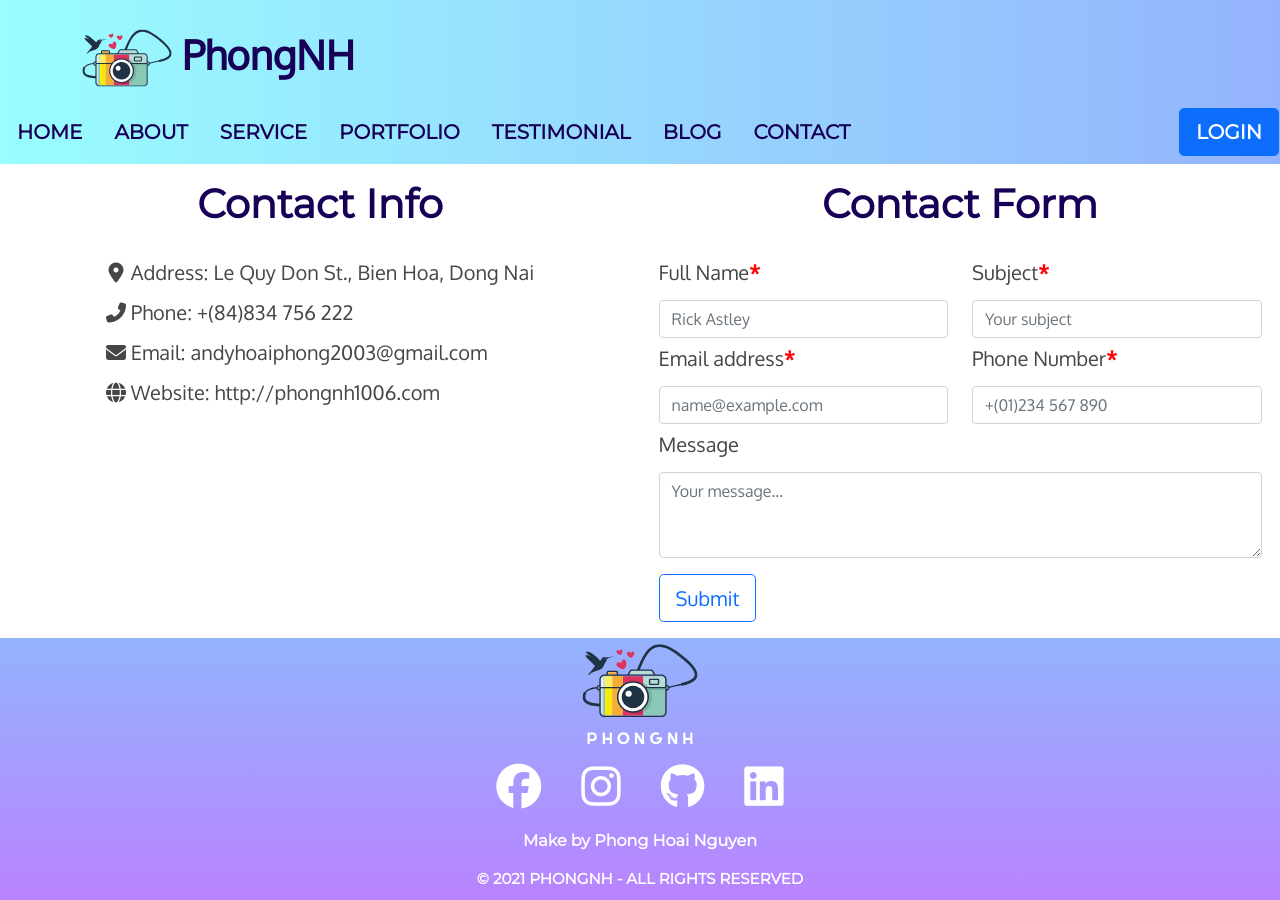
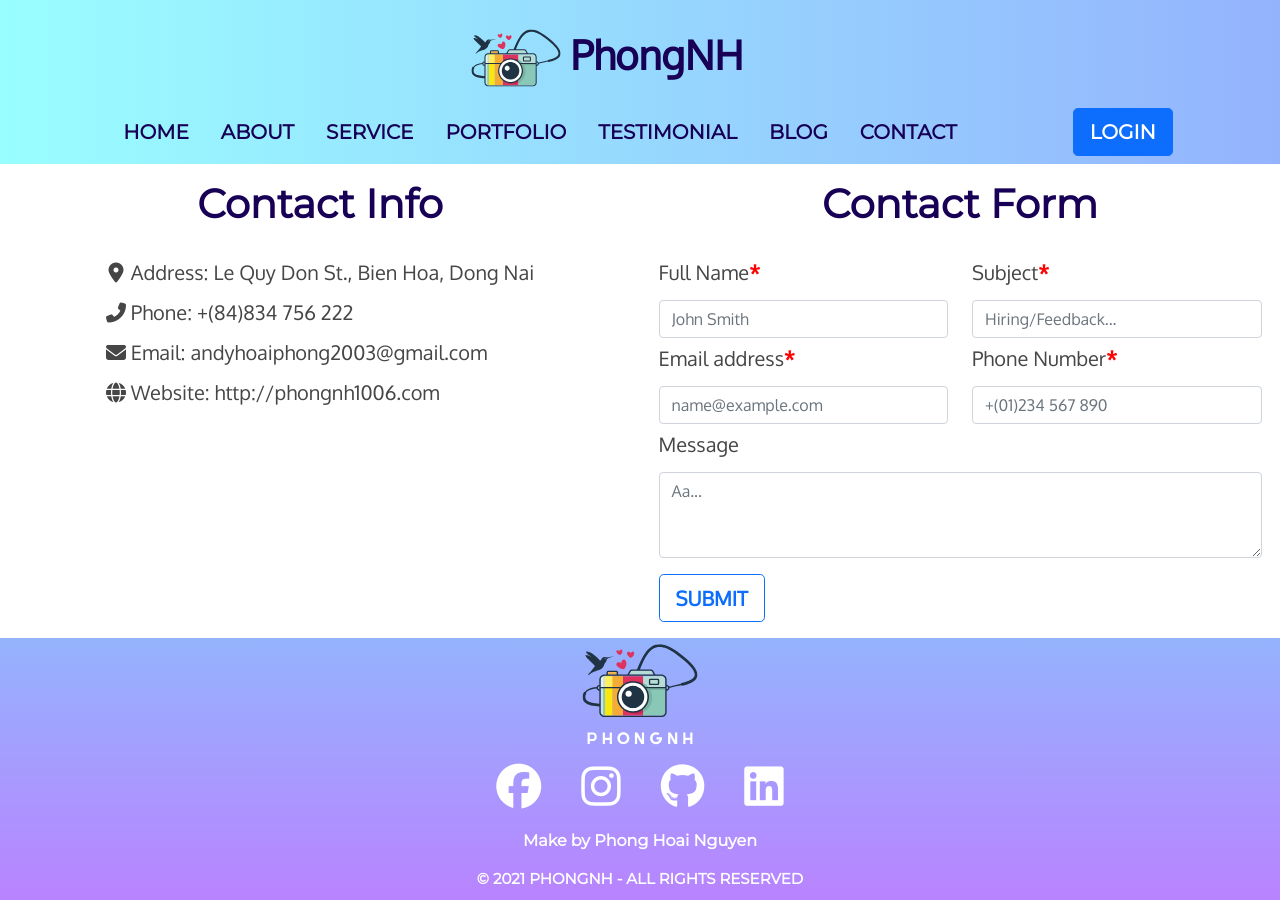
Before and after one commit to hideonbush106/F-code-landing-page, a plain HTML site: page index.html in a window 1280 px wide. Drawn offline with nearby package versions, Linux system fonts and the light colour scheme; a web font is replaced by a local one.

Commit message:
Re-design nav bar

```diff
--- a/index.html
+++ b/index.html
@@ -17,35 +17,34 @@
   <body>
   <div class="primary-font">
   <!--NAVBAR-->
-  <div class="d-flex justify-content-around" style="display: inline-block; background-image: linear-gradient(to right, #99FEFF, #94B3FD);">
-    <nav class="navbar navbar-light">
-      <div class="container">
+  <div class="d-flex justify-content-center navbar navbar-light" style="display: inline-block; background-image: linear-gradient(to right, #99FEFF, #94B3FD);">
+      <div class="d-flex justify-content-center" style="padding-right: 50px;">
         <a class="navbar-brand fs-1 fw-bold" href="#" style="font-family: 'Oxygen', san-serif; color: #170056;">
           <img src="Favicon.svg" width="90" height="90"> PhongNH
         </a>
       </div>
-        <div>
+        <div class="d-flex justify-content-center" style="padding-right: 100px;">
         <ul class="nav fs-5 fw-bold">
-          <li class="nav-item"><a class="nav-link navbar-font underline" href="#">HOME</a>
+          <li class="nav-item underline"><a class="nav-link navbar-font" href="#">HOME</a>
           </li>
-          <li class="nav-item"><a class="nav-link navbar-font underline" href="#">ABOUT</a>
+          <li class="nav-item underline"><a class="nav-link navbar-font" href="#">ABOUT</a>
           </li>
-          <li class="nav-item"><a class="nav-link navbar-font underline" href="#">SERVICE</a>
+          <li class="nav-item underline"><a class="nav-link navbar-font" href="#">SERVICE</a>
           </li>
-          <li class="nav-item"><a class="nav-link navbar-font underline" href="#">PORTFOLIO</a>
+          <li class="nav-item underline"><a class="nav-link navbar-font" href="#">PORTFOLIO</a>
           </li>
-          <li class="nav-item"><a class="nav-link navbar-font underline" href="#">TESTIMONIAL</a>
+          <li class="nav-item underline"><a class="nav-link navbar-font" href="#">TESTIMONIAL</a>
           </li>
-          <li class="nav-item"><a class="nav-link navbar-font underline" href="#">BLOG</a>
+          <li class="nav-item underline"><a class="nav-link navbar-font" href="#">BLOG</a>
           </li>
-          <li class="nav-item"><a class="nav-link navbar-font underline" href="#contact">CONTACT</a>
+          <li class="nav-item underline"><a class="nav-link navbar-font" href="#contact">CONTACT</a>
           </li>
         </ul>
         </div>
-        <button type="button" class="btn btn-primary btn-lg fw-bold fs-5">LOGIN</button>
+      <div class="d-flex justify-content-end">
+        <button type="button" class="btn btn-primary btn-lg fw-bold fs-5 ">LOGIN</button>
       </div>
-    </nav>
-
+      </div>
 
 <!--CONTACT AREA-->
     <div class="contact-area d-flex justify-content-center">
@@ -67,22 +66,22 @@
               <div class="row">
                 <div class="col">
                   <label for="exampleFormControlInput1" class="form-label">Full Name<strong style="color: red;">*</strong></label>
-                  <input class="form-control" type="text" placeholder="Rick Astley" required>
+                  <input class="form-control" type="text" placeholder="John Smith" required>
                   <label for="exampleFormControlInput1" class="form-label">Email address<strong style="color: red;">*</strong></label>
                   <input type="email" class="form-control" id="exampleFormControlInput1" placeholder="name@example.com" required pattern="[a-z0-9._%+-]+@[a-z0-9.-]+\.[a-z]{2,}$">
                 </div>
                 <div class="col">
                   <label for="exampleFormControlInput1" class="form-label">Subject<strong style="color: red;">*</strong></label>
-                  <input class="form-control" type="text" required placeholder="Your subject">
+                  <input class="form-control" type="text" required placeholder="Hiring/Feedback...">
                   <label for="exampleFormControlInput1" class="form-label">Phone Number<strong style="color: red;">*</strong></label>
                   <input class="form-control" type="tel" placeholder="+(01)234 567 890" required pattern="[0-9]{4}[0-9]{3}[0-9]{3}">
                 </div>
                 <div class="mb-3">
                   <label for="exampleFormControlTextarea1" class="form-label">Message</label>
-                  <textarea class="form-control" id="exampleFormControlTextarea1" rows="3" placeholder="Your message..."></textarea>
+                  <textarea class="form-control" id="exampleFormControlTextarea1" rows="3" placeholder="Aa..."></textarea>
                 </div>
               </div>
-              <button type="button" class="submit-button btn btn-outline-primary btn-lg">Submit</button>
+              <button type="button" class="submit-button btn btn-outline-primary btn-lg fw-bold fs-5">SUBMIT</button>
             </form>
           </section>
         </div>
--- a/styles.css
+++ b/styles.css
@@ -24,7 +24,7 @@
   left: 25%;
   background-color: #170056;
   transform: scaleX(0);
-  transition: transform 0.3s ease;
+  transition: transform 0.4s ease;
 }
 
 .underline:hover::before {
```
